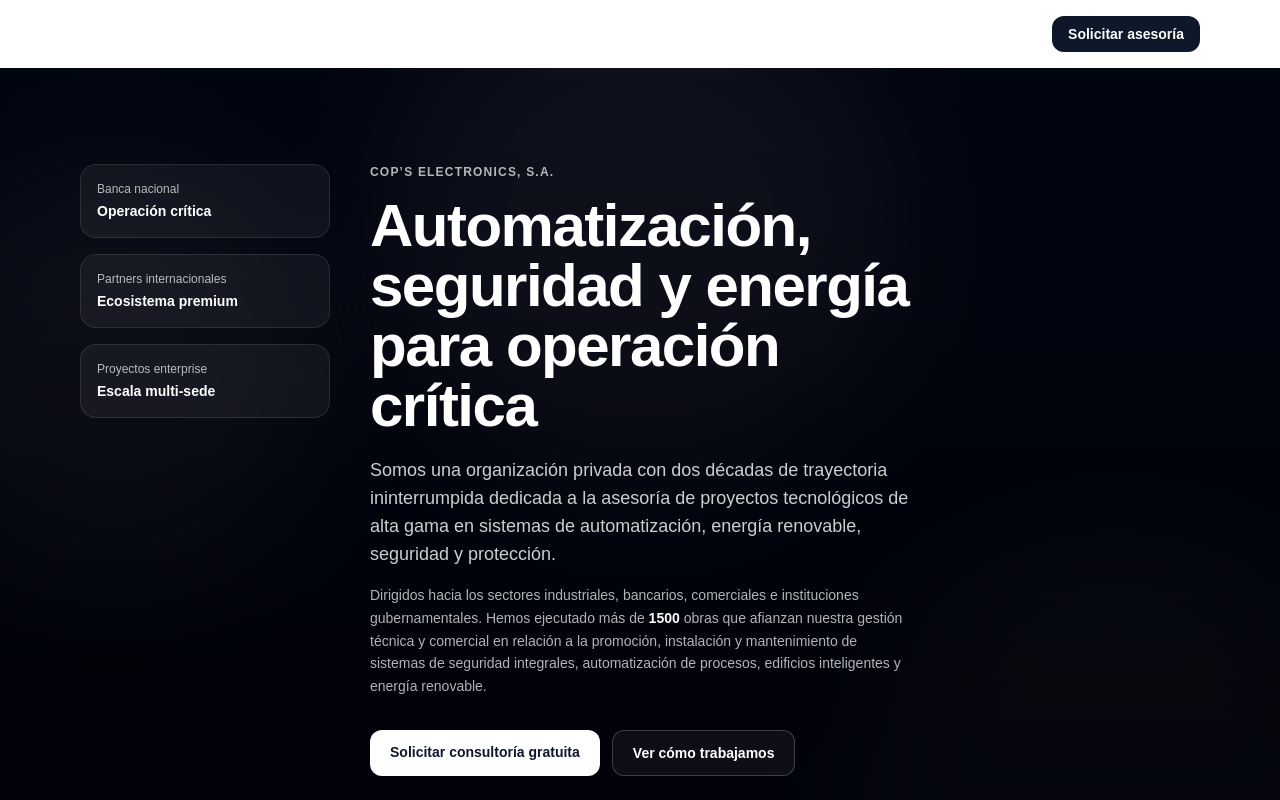
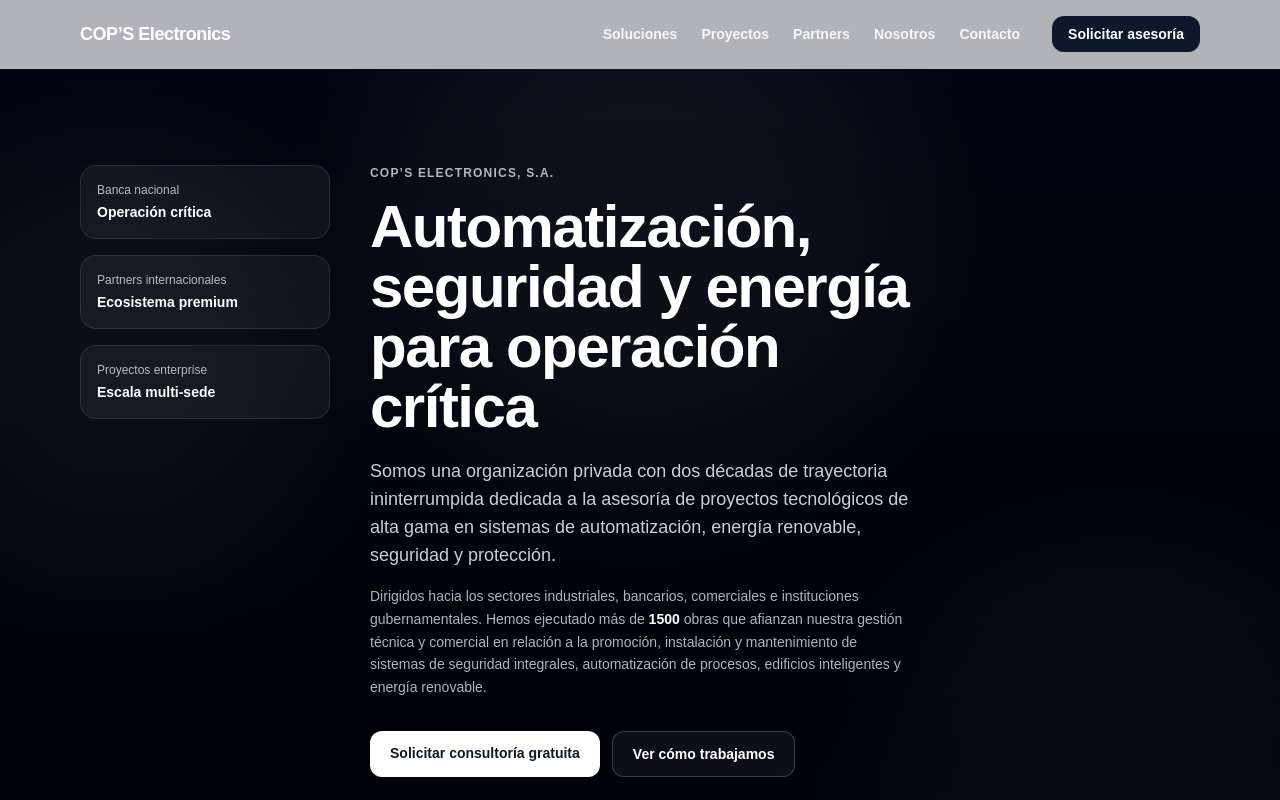
Before and after one commit to raor00/cops-platform, a Next.js app: page / in a window 1280 px wide. Shown: the top 800 px of the page. Built offline with nearby package versions, Linux system fonts and the light colour scheme.

Commit message:
Update SiteHeader.tsx

```diff
--- a/components/SiteHeader.tsx
+++ b/components/SiteHeader.tsx
@@ -26,7 +26,7 @@
   const headerClass = isHome
     ? scrolled
       ? "bg-slate-950/80 backdrop-blur border-b border-white/10"
-      : "bg-transparent"
+      : "bg-slate-950/30 backdrop-blur border-b border-white/10"
     : "bg-white/90 backdrop-blur border-b border-slate-200";
 
   const linkClass = isHome
@@ -91,7 +91,7 @@
     aria-label="Abrir menú"
     onClick={() => setOpen((v) => !v)}
     className={`rounded-xl border px-3 py-2 text-xs font-semibold tracking-tight ${
-      isHome ? "border-white/30 text-white bg-white/10" : "border-slate-300 text-slate-900 bg-white"
+      isHome ? "border-white/30 text-white bg-slate-950/40" : "border-slate-300 text-slate-900 bg-white"
     }`}
   >
     {open ? "Cerrar" : "Menú"}
```
